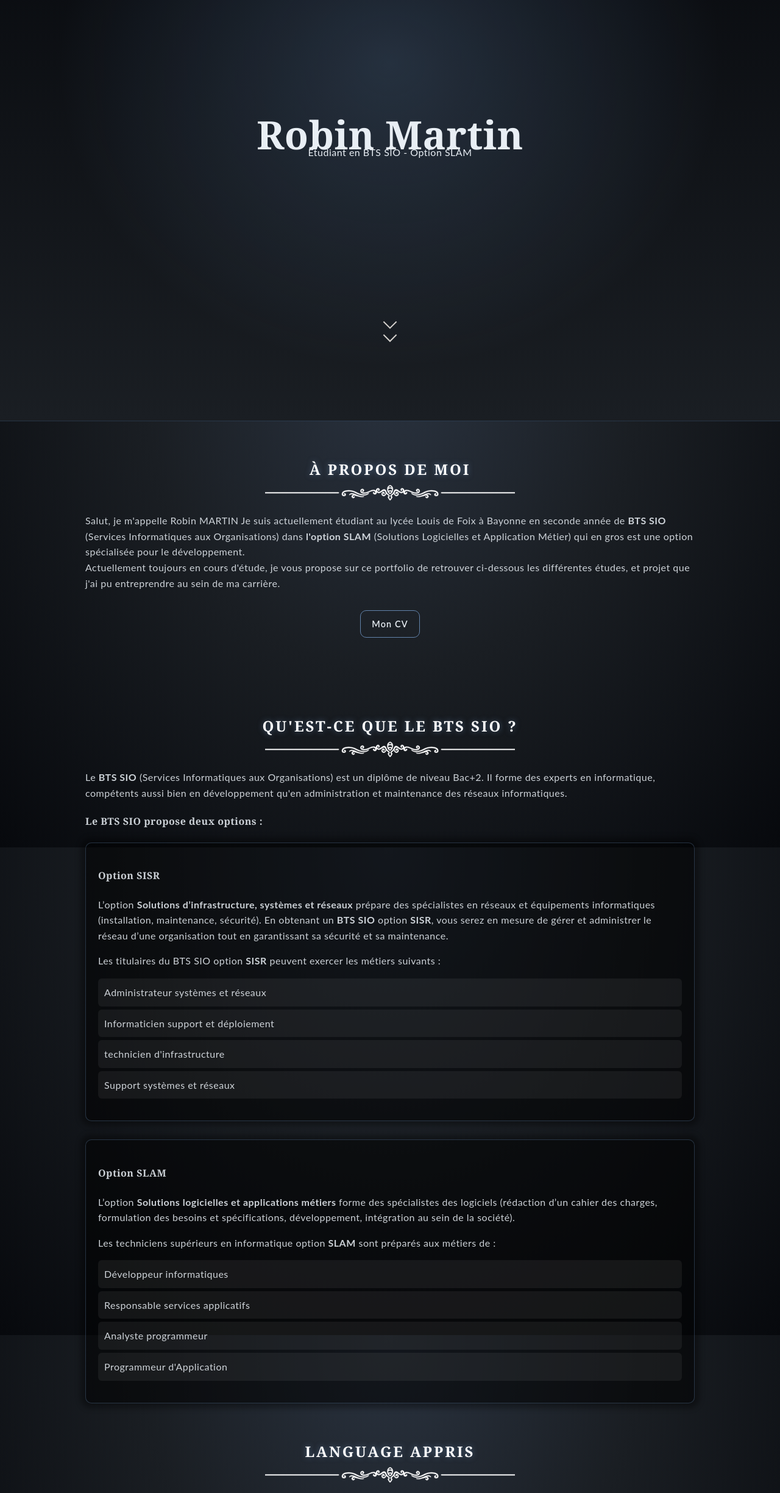
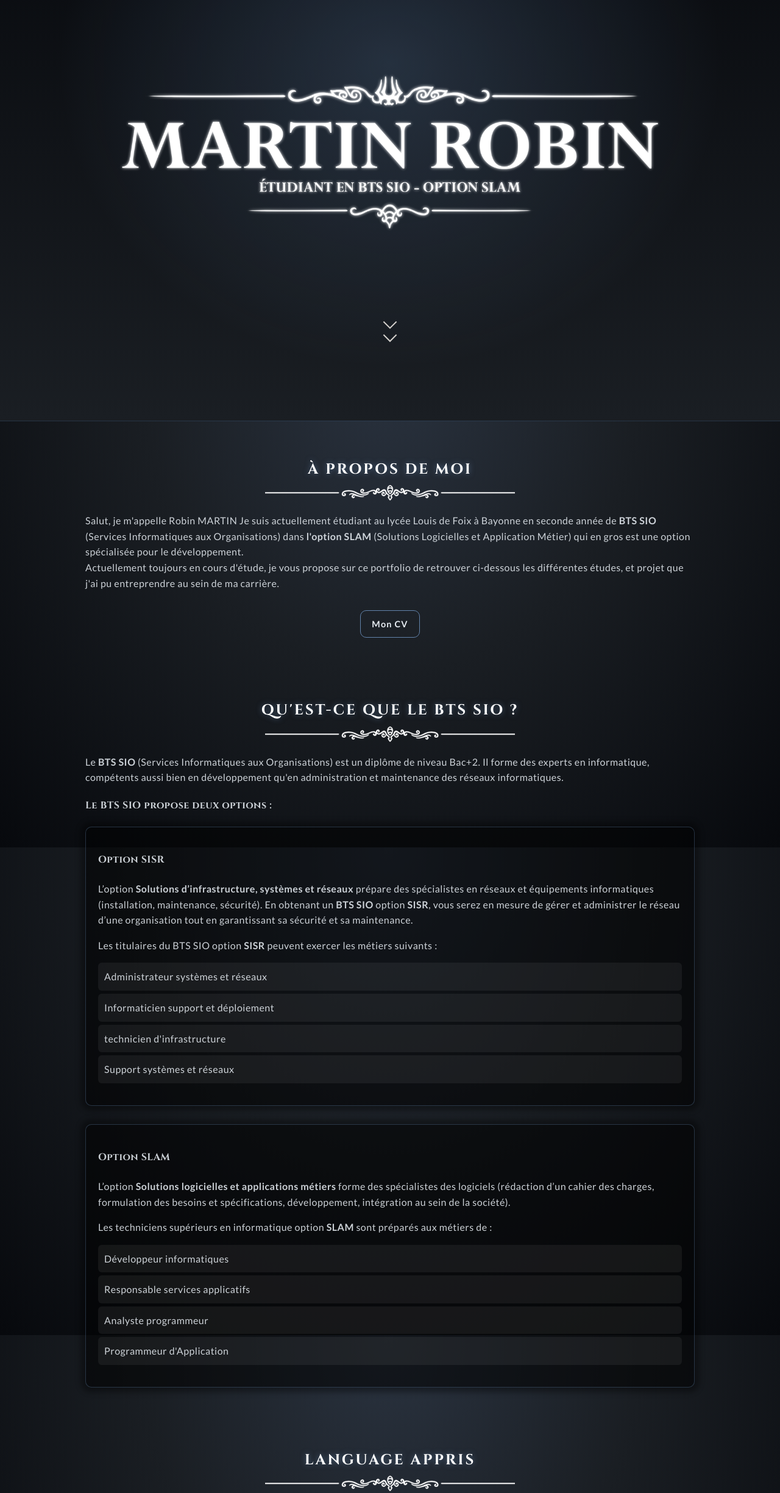
Before and after one commit to robin00martin-sudo/Portfolio, a plain HTML site: page index.html in a window 1280 px wide. Shown: the part 210-2659 px from the top of the page at 61% size. Drawn offline with Linux system fonts and the light colour scheme.

Commit message:
Add files via upload

```diff
--- a/index.html
+++ b/index.html
@@ -4,8 +4,10 @@
 <head>
   <meta charset="UTF-8">
   <meta name="viewport" content="width=device-width, initial-scale=1.0">
+  <link rel="preconnect" href="https://fonts.googleapis.com">
+  <link href="https://fonts.googleapis.com/css2?family=Cinzel:wght@500;700&family=Lato:wght@400;700&display=swap" rel="stylesheet">
   <title>Portfolio - MARTIN Robin</title>
-  <link rel="icon" href="images/HK_icon.ico">
+  <link rel="icon" href="images/HK_image/Void_Heart.webp">
   <link rel="stylesheet" href="CSS/style.css">
   <script src="JS/side_menu.js"></script>
 </head>
@@ -13,12 +15,18 @@
 <body>
   <header id="home">
     <div class="burger" onclick="toggleMenu()">☰</div>
-    <h1 class="text-flicker-in-glow">Robin Martin</h1>
-    <p>Étudiant en BTS SIO - Option SLAM</p>
+    <h1><img class="header-title" src="images/HK_image/header_titre-1400.png"
+           srcset="images/HK_image/header_titre-800.png 800w,
+                   images/HK_image/header_titre-1400.png 1400w,
+                   images/HK_image/header_titre.png 1937w"
+           sizes="(max-width: 700px) 92vw, 900px"
+           width="1937" height="582"
+           alt="Robin Martin - Étudiant en BTS SIO - Option SLAM"></h1>
   </header>
 
   <aside class="sidebar" id="sidebar">
-    <nav>
+    <nav class="hk-toc">
+      <div class="toctitle"><h2>Sommaire</h2></div>
       <ul class="nav-links">
         <li><a href="#home">Accueil</a></li>
         <li><a href="#about">À propos</a></li>
@@ -34,14 +42,13 @@
     <span></span>
     <span></span>
   </div>
-</section>
 
   <section id="about">
     <h2>À propos de moi</h2>
     <p>Salut, je m'appelle Robin MARTIN
       Je suis actuellement étudiant au lycée Louis de Foix à Bayonne en seconde année de <B>BTS SIO</B> (Services Informatiques aux Organisations)
        dans <b>l'option SLAM</b> (Solutions Logicielles et Application Métier) qui en gros est une option spécialisée pour le développement.
-    </br>
+    <br>
        Actuellement toujours en cours d'étude,
        je vous propose sur ce portfolio de retrouver ci-dessous les différentes études, et projet que j'ai pu entreprendre au sein de ma carrière.
     </p>
@@ -50,9 +57,7 @@
     </div>
   </section>
 
-</br>
-
-  <section id="about">
+  <section id="bts-sio">
       <h2>Qu'est-ce que le BTS SIO ?</h2>
       <p>Le <b>BTS SIO</b> (Services Informatiques aux Organisations) est un diplôme
           de niveau Bac+2. Il forme des experts en informatique, compétents aussi bien en
@@ -88,7 +93,7 @@
               </ul>
             </div>
           </div>
-  	</div>
+  </section>
 
   <section>
   <h2>LANGUAGE APPRIS</h2>
@@ -98,7 +103,7 @@
         <img src="images/lang/html5.svg" alt="HTML5">
         <span>HTML5</span>
       </div>
-      <div class="tooltip-content" class="flip-vertical-left">Langage de structuration web</div>
+      <div class="tooltip-content">Langage de structuration web</div>
     </div>
 
     <div class="skill">
@@ -213,7 +218,6 @@
 
     </div>
   </section>
-  </section>
 
   <section id="stage">
     <h2>Stages</h2>
@@ -262,16 +266,16 @@
         <p>64600 Anglet France</p>
       </div>
       <div class="info-box">
-      	<div class="icon"><img src="images/contact/insta.png "></div>
+      	<div class="icon"><img src="images/contact/insta.png"></div>
       	<h3>Instagram</h3>
-      	<p>r0bin_mr<p>
+      	<p>r0bin_mr</p>
+      </div>
     </div>
   </section>
-
-</body>
 
   <footer>
     <p>&copy; 2027 - MARTIN Robin</p>
   </footer>
+</body>
 
 </html>
```
Also changed, not shown: epreuveE5.html (+4 -2 lines).
